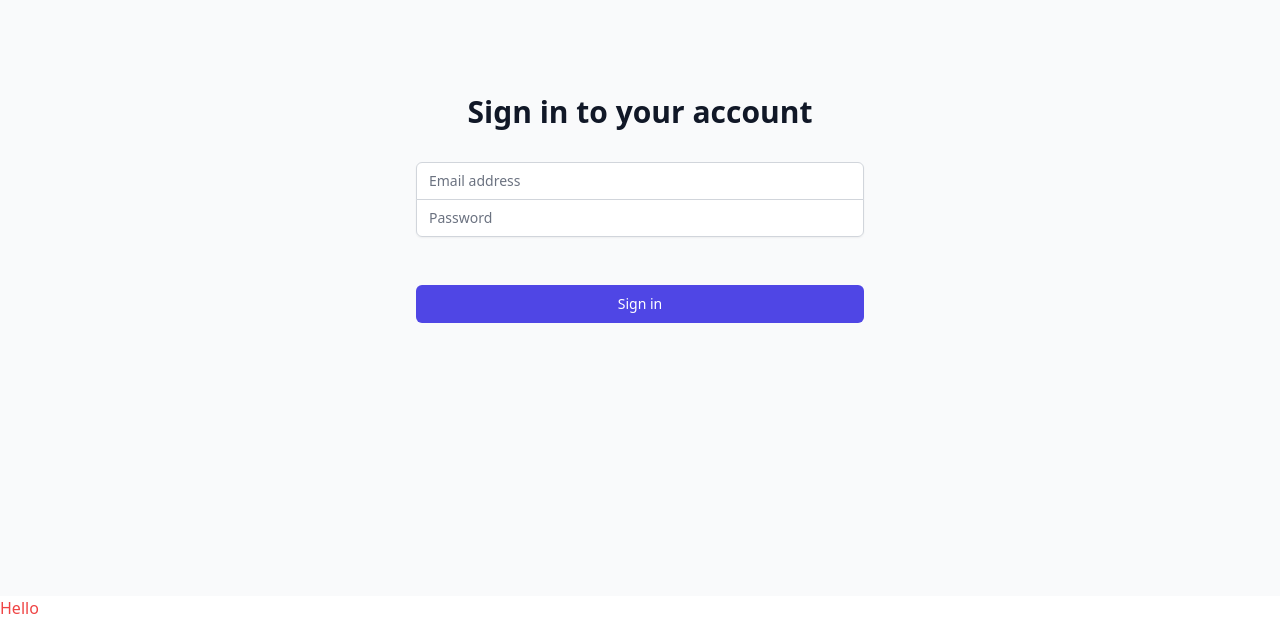
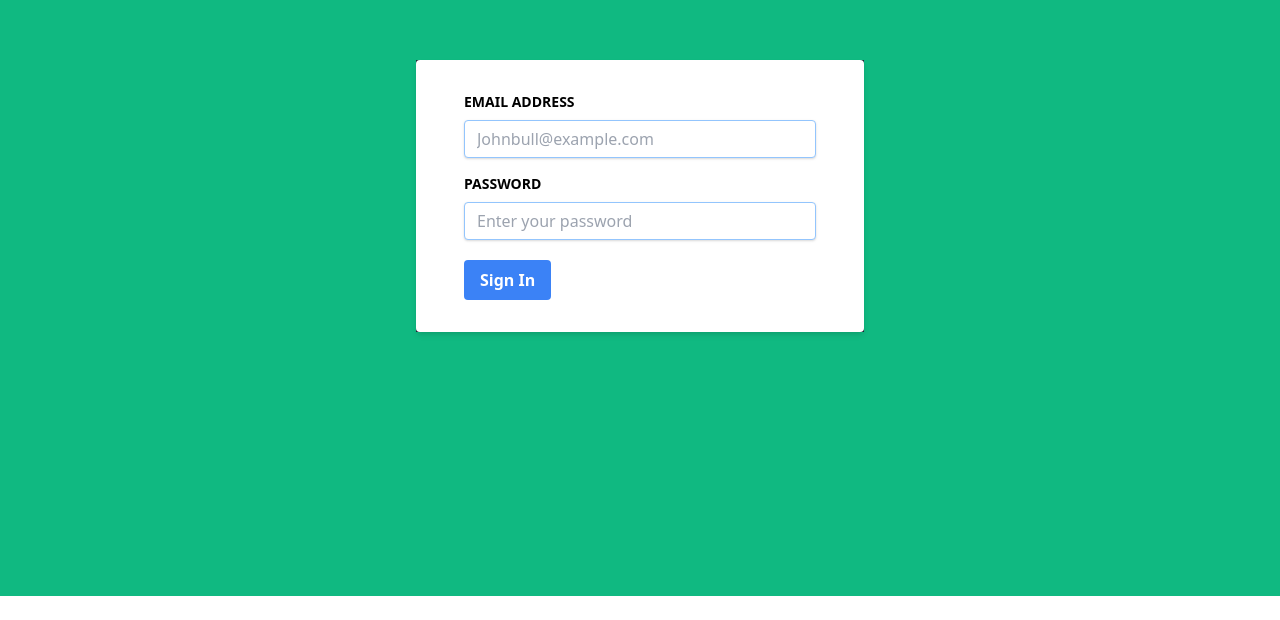
Before and after one commit to Anthony-Verges/firebase-website, a React (Create React App) app: page / in a window 1280 px wide. Shown: the part 204-824 px from the top of the page. After the commit the page ends 800 px from the top, so only its background shows below. Built offline with nearby package versions, Linux system fonts and the light colour scheme.

Commit message:
create form sign in with tailwind

```diff
--- a/src/App.js
+++ b/src/App.js
@@ -4,9 +4,6 @@ function App() {
   return (
     <div className="App">
       <Router />
-      <div>
-        <h1 className="text-red-500">Hello</h1>
-      </div>
     </div>
   );
 }
--- a/src/components/Login.jsx
+++ b/src/components/Login.jsx
@@ -1,60 +1,43 @@
-import "../index.css";
-
 const Login = () => {
   return (
-    <div className="min-h-screen flex items-center justify-center bg-gray-50 py-12 px-4 sm:px-6 lg:px-8">
-      <div className="max-w-md w-full space-y-8">
-        <div>
-          <h2 className="mt-6 text-center text-3xl font-extrabold text-gray-900">
-            Sign in to your account
-          </h2>
-        </div>
-        <form className="mt-8 space-y-6" action="#" method="POST">
-          <input type="hidden" name="remember" value="true" />
-          <div className="rounded-md shadow-sm -space-y-px">
-            <div>
-              <label for="email-address" className="sr-only">
-                Email address
-              </label>
-              <input
-                id="email-address"
-                name="email"
-                type="email"
-                autocomplete="email"
-                required
-                className="appearance-none rounded-none relative block w-full px-3 py-2 border border-gray-300 placeholder-gray-500 text-gray-900 rounded-t-md focus:outline-none focus:ring-indigo-500 focus:border-indigo-500 focus:z-10 sm:text-sm"
-                placeholder="Email address"
-              />
-            </div>
-            <div>
-              <label for="password" className="sr-only">
-                Password
-              </label>
-              <input
-                id="password"
-                name="password"
-                type="password"
-                autocomplete="current-password"
-                required
-                className="appearance-none rounded-none relative block w-full px-3 py-2 border border-gray-300 placeholder-gray-500 text-gray-900 rounded-b-md focus:outline-none focus:ring-indigo-500 focus:border-indigo-500 focus:z-10 sm:text-sm"
-                placeholder="Password"
-              />
-            </div>
+    <section className="App h-screen w-full flex justify-center items-center bg-green-500">
+      <div className="w-full max-w-md bg-gray-800">
+        <form action="" className=" bg-white shadow-md rounded px-8 py-8 pt-8">
+          <div className="px-4 pb-4">
+            <label htmlFor="email" className="text-sm block font-bold  pb-2">
+              EMAIL ADDRESS
+            </label>
+            <input
+              type="email"
+              name="email"
+              id=""
+              className="shadow appearance-none border rounded w-full py-2 px-3 text-gray-700 leading-tight focus:outline-none focus:shadow-outline border-blue-300 "
+              placeholder="Johnbull@example.com"
+            />
           </div>
-
-          <div className="flex items-center justify-between"></div>
-
+          <div className="px-4 pb-4">
+            <label htmlFor="password" className="text-sm block font-bold pb-2">
+              PASSWORD
+            </label>
+            <input
+              type="password"
+              name="email"
+              id=""
+              className="shadow appearance-none border rounded w-full py-2 px-3 text-gray-700 leading-tight focus:outline-none focus:shadow-outline border-blue-300"
+              placeholder="Enter your password"
+            />
+          </div>
           <div>
             <button
-              type="submit"
-              className="group relative w-full flex justify-center py-2 px-4 border border-transparent text-sm font-medium rounded-md text-white bg-indigo-600 hover:bg-indigo-700 focus:outline-none focus:ring-2 focus:ring-offset-2 focus:ring-indigo-500"
+              className="ml-4 mt-1 bg-blue-500 hover:bg-blue-700 text-white font-bold py-2 px-4 rounded focus:outline-none focus:shadow-outline"
+              type="button"
             >
-              Sign in
+              Sign In
             </button>
           </div>
         </form>
       </div>
-    </div>
+    </section>
   );
 };
 
--- a/src/index.js
+++ b/src/index.js
@@ -1,6 +1,6 @@
-import "./index.css";
 import React from "react";
 import ReactDOM from "react-dom";
+import "./index.css";
 import App from "./App";
 
 ReactDOM.render(
--- a/tailwind.config.js
+++ b/tailwind.config.js
@@ -7,5 +7,5 @@ module.exports = {
   variants: {
     extend: {},
   },
-  plugins: [require("@tailwindcss/forms")],
+  plugins: [],
 };
```
